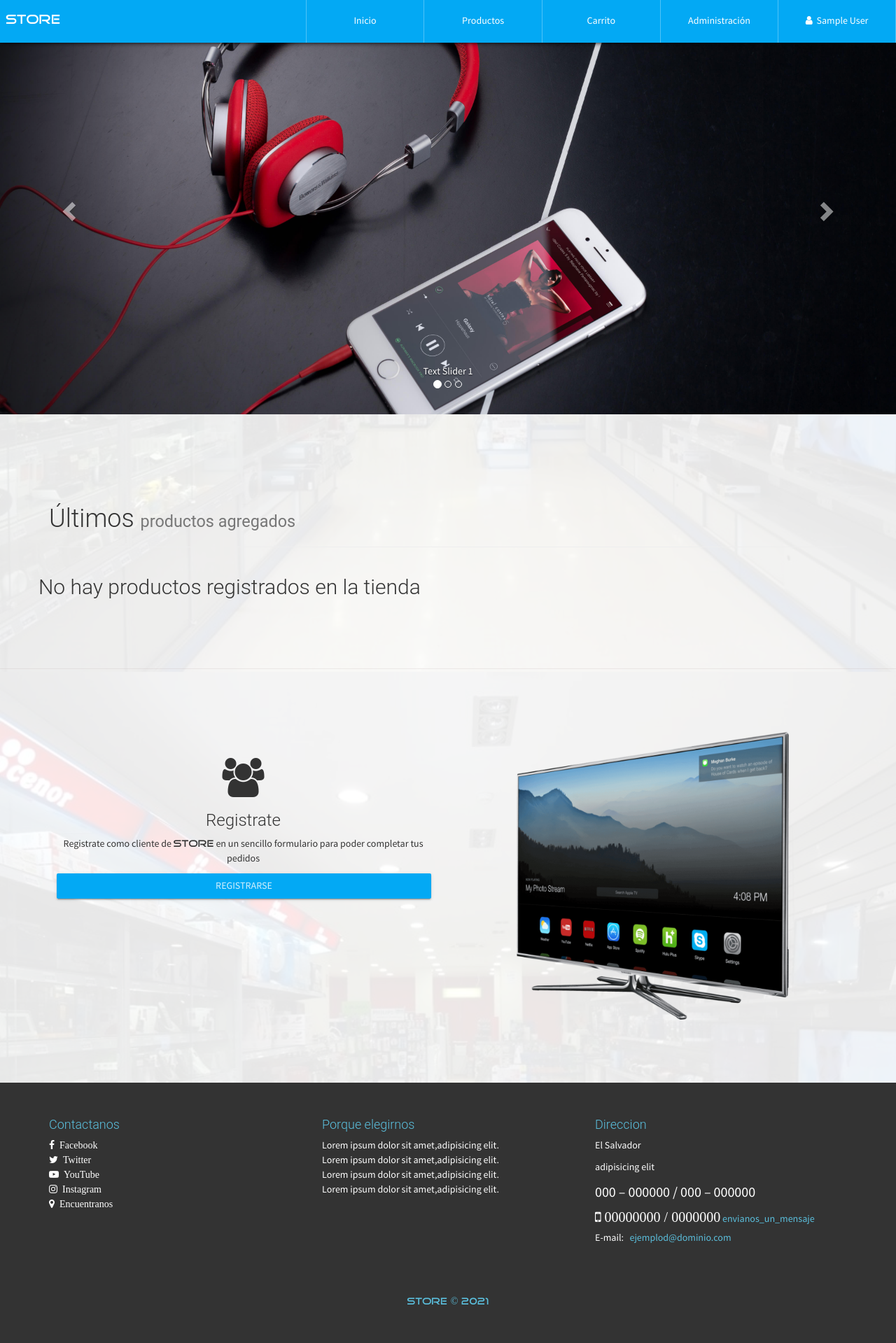
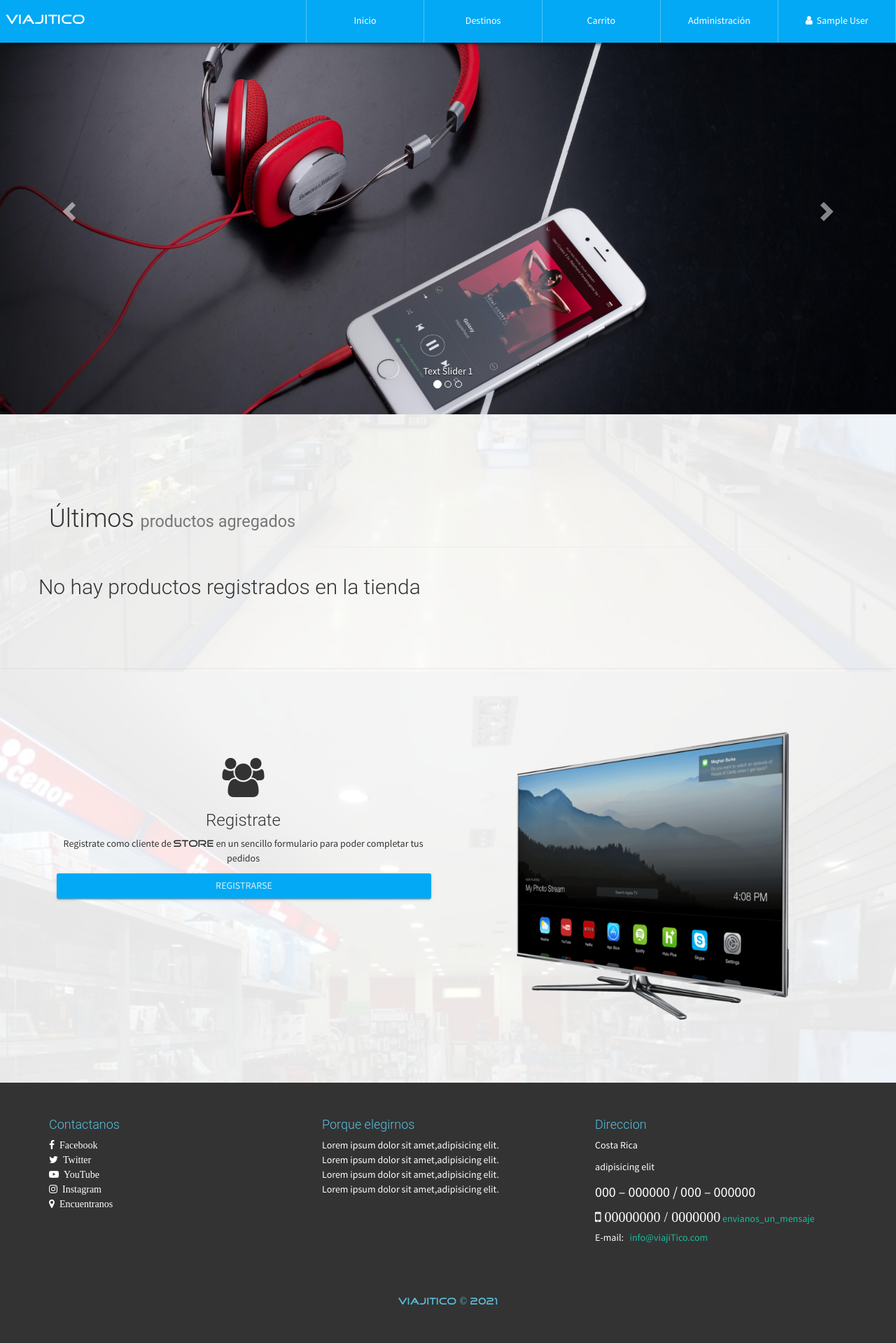
Before and after one commit to GiankFallasCR/Proyecto2.0, a PHP site: page /index.php in a window 1280 px wide. Shown: the whole page at 70% size. Run offline with PHP 8.4, Linux system fonts and the light colour scheme; the visitor is signed in with stand-in values (Sample User, id 1); data that the repository does not hold is empty; some libraries are stand-ins or nearby versions.

Commit message:
Cambio hecho por Frey

```diff
--- a/inc/footer.php
+++ b/inc/footer.php
@@ -32,14 +32,14 @@
             </div>
             <div class="col-sm-4">
                 <h4 class="text-footer" >Direccion</h4>
-                <p style="color: #FFF">El Salvador</p>
+                <p style="color: #FFF">Costa Rica</p>
                 <p style="color: #FFF">adipisicing elit</p>
                 <p style="font-size:20px" aria-hidden="true">  000 – 000000 / 000 – 000000</p>
-                <p class="fa fa-mobile" style="font-size:20px"  aria-hidden="true">  00000000 / 0000000</p> <a href="#" target="_blank" style="color: #5bc0de">envianos_un_mensaje</a></br>
-                E-mail: <a href="#" target="_blank" style="color: #5bc0de"> &nbsp; ejemplod@dominio.com</a>
+                <p class="fa fa-mobile" style="font-size:20px"  aria-hidden="true">  00000000 / 0000000</p> <a href="#" target="_blank" style="color: #1ABC9C">envianos_un_mensaje</a></br>
+                E-mail: <a href="#" target="_blank" style="color: #1ABC9C"> &nbsp; info@viajiTico.com</a>
             </div>
         </div>
     </div>
     <br><br><br>
-    <h5 class="text-center tittles-pages-logo text-footer">STORE &copy; 2021</h5>
+    <h5 class="text-center tittles-pages-logo text-footer">ViajiTico &copy; 2021</h5>
 </footer>
--- a/inc/link.php
+++ b/inc/link.php
@@ -5,17 +5,18 @@
 <link rel="stylesheet" href="./css/bootstrap.min.css">
 <link rel="stylesheet" href="./css/bootstrap-material-design.min.css">
 <link rel="stylesheet" href="./css/ripples.min.css">
-<link rel="stylesheet" href="./css/sweetalert.css">
 <link rel="stylesheet" href="./css/media.css">
 <link rel="stylesheet" href="./css/style.css">
+<!--<script src="js/validacion.js" defer></script> -->
 <script src="./js/jquery.min.js"></script>
+<script src="//cdn.jsdelivr.net/npm/sweetalert2@11"></script>
 <script src="./js/bootstrap.min.js"></script>
 <script src="./js/material.min.js"></script>
 <script src="./js/ripples.min.js"></script>
 <script src="./js/autohidingnavbar.min.js"></script>
-<script src="./js/sweetalert.min.js"></script>
 <script src="./js/jquery.dataTables.min.js"></script>
 <script src="./js/main.js"></script>
+<script src="./js/video.js" defer></script>
 <script>
 	$(document).ready(function(){
 		$.material.init();
--- a/inc/navbar.php
+++ b/inc/navbar.php
@@ -5,13 +5,13 @@
 <nav id="navbar-auto-hidden">
         <div class="row hidden-xs">
             <div class="col-xs-4">
-                <p class="text-navbar tittles-pages-logo">STORE</p>
+                <p class="text-navbar tittles-pages-logo">ViajiTico</p>
             </div>
             <div class="col-xs-8">
               <div class="contenedor-tabla pull-right">
                 <div class="contenedor-tr">
                   <a href="index.php" class="table-cell-td">Inicio</a>
-                  <a href="product.php" class="table-cell-td">Productos</a>
+                  <a href="destino.php" class="table-cell-td">Destinos</a>
                   <?php
                       if(!$_SESSION['nombreAdmin']==""){
                           echo '
@@ -132,7 +132,7 @@
         <br><br>
         <ul class="list-unstyled text-center">
             <li><a href="index.php">Inicio</a></li>
-            <li><a href="product.php">Productos</a></li>
+            <li><a href="destino.php">Destinos</a></li>
             <li><a href="carrito.php">Carrito</a></li>
             <?php
                 if(!$_SESSION['nombreAdmin']==""){
```
